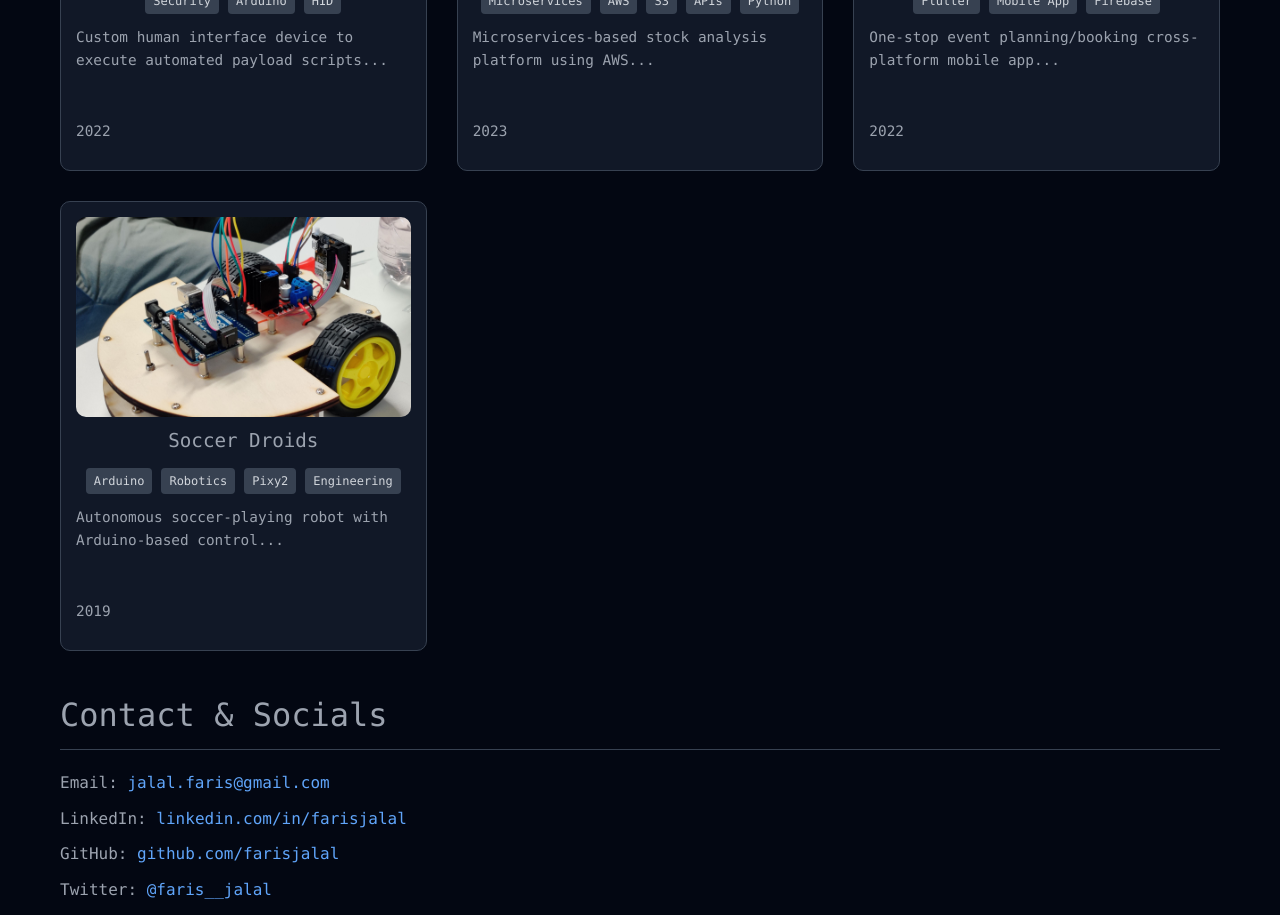
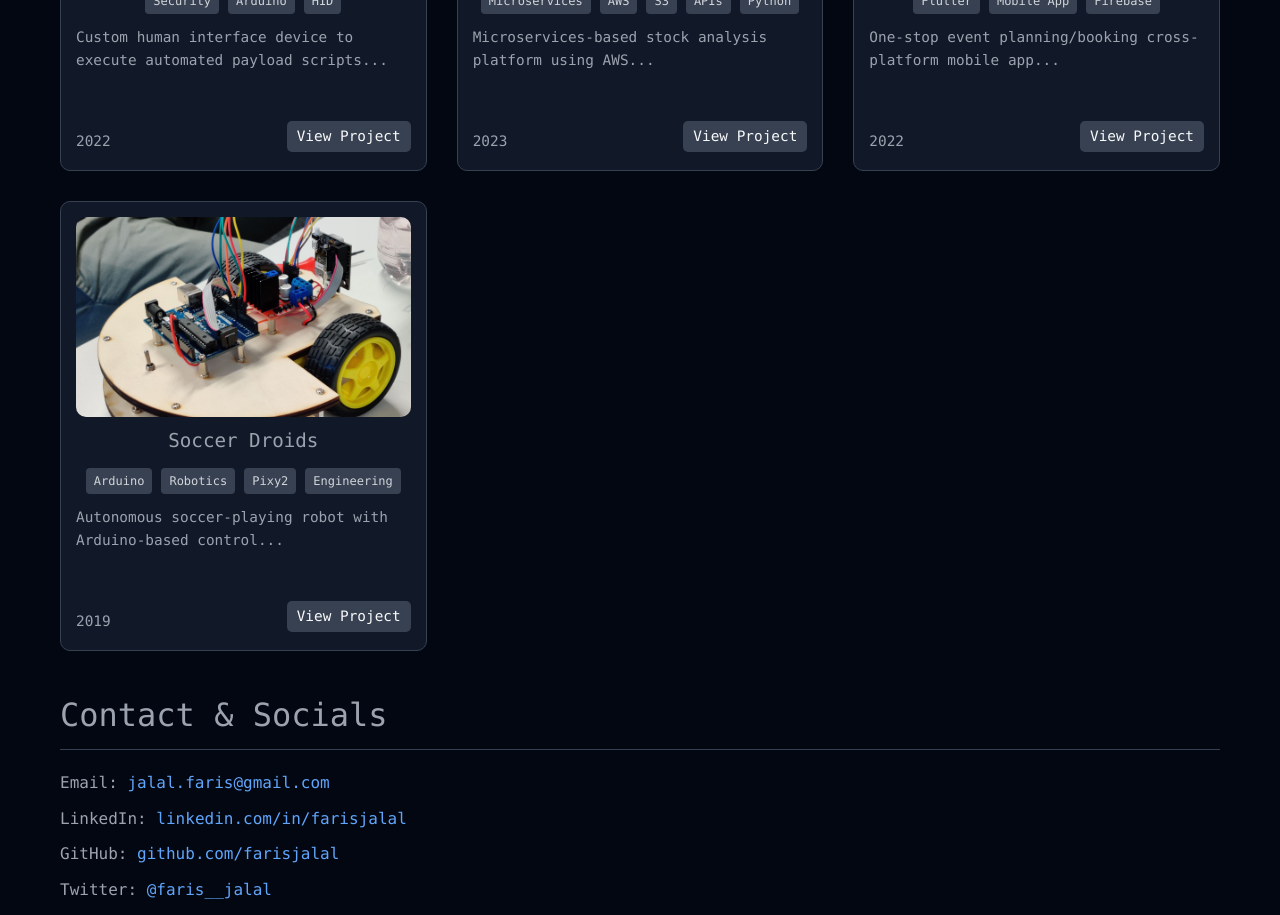
Before and after one commit to farisjalal/farisjalal.github.io, a Next.js app: page / in a window 1280 px wide. Shown: the part 1860-2775 px from the top of the page. Built offline with nearby package versions, Linux system fonts and the light colour scheme.

Commit message:
Figured out entire card clickability with view project button

```diff
--- a/app/_projects.css
+++ b/app/_projects.css
@@ -101,3 +101,16 @@
   font-size: 0.9rem;
   transition: color 0.3s ease;
 }
+
+.project-button {
+  color: var(--button-text-color);
+  background-color: var(--button-background-color);
+  padding: 5px 10px;
+  border-radius: 5px;
+  transition: background-color 0.2s ease, color 0.3s ease;
+  cursor: default;
+}
+
+.project-button:hover {
+  background-color: var(--button-hover-background-color);
+}
--- a/app/page.js
+++ b/app/page.js
@@ -412,6 +412,7 @@ export default function Home() {
                 <p>{project.description}</p>
                 <div className='project-footer'>
                   <span>{project.year}</span>
+                  <span className='project-button'>View Project</span>
                 </div>
               </div>
             </Link>
```
